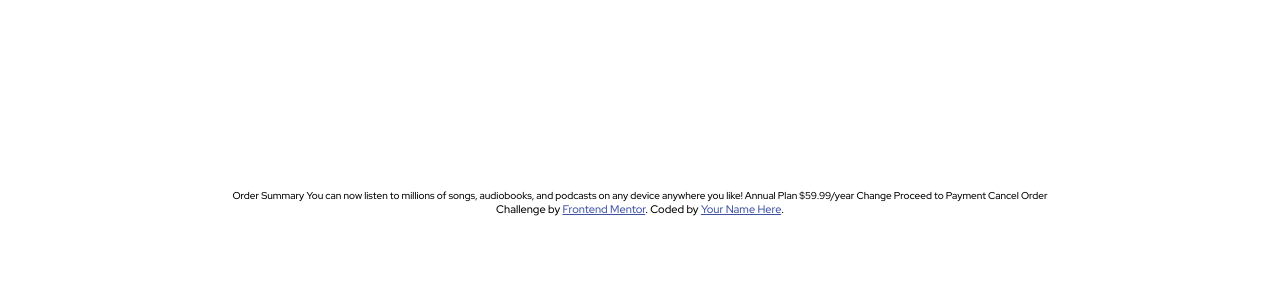
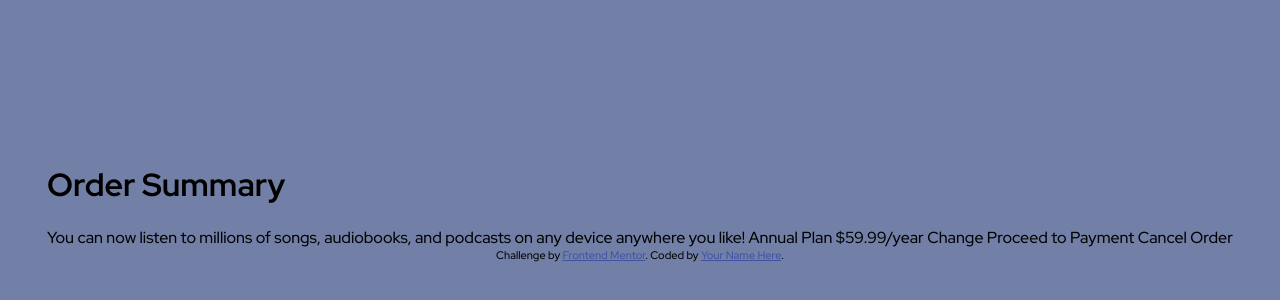
Before and after one commit to TotallySly/103.-FRONTEND-MENTOR--order-summary-component--html-css, a plain HTML site: page index.html in a window 1280 px wide. Shown: the part 206-506 px from the top of the page. Drawn offline with Linux system fonts and the light colour scheme.

Commit message:
Add main semantic element to HTML and H1

```diff
--- a/index.html
+++ b/index.html
@@ -5,12 +5,13 @@
         <meta name="viewport" content="width=device-width, initial-scale=1.0" />
         <link rel="stylesheet" href="style.css" />
         <link rel="icon" type="image/png" sizes="32x32" href="./images/favicon-32x32.png" />
-
         <title>Frontend Mentor | Order summary card</title>
     </head>
     <body>
-        Order Summary You can now listen to millions of songs, audiobooks, and podcasts on any device anywhere you like! Annual Plan $59.99/year Change Proceed to Payment Cancel Order
-
+        <main class="container">
+            <h1>Order Summary</h1>
+            You can now listen to millions of songs, audiobooks, and podcasts on any device anywhere you like! Annual Plan $59.99/year Change Proceed to Payment Cancel Order
+        </main>
         <div class="attribution">Challenge by <a href="https://www.frontendmentor.io?ref=challenge" target="_blank">Frontend Mentor</a>. Coded by <a href="#">Your Name Here</a>.</div>
     </body>
 </html>
--- a/style.css
+++ b/style.css
@@ -32,6 +32,8 @@ body {
     justify-content: center;
     height: 100vh;
     overflow: hidden;
+    font-size: 1.6rem;
+    background-color: var(--unsaturated-blue);
 }
 
 .attribution {
```
